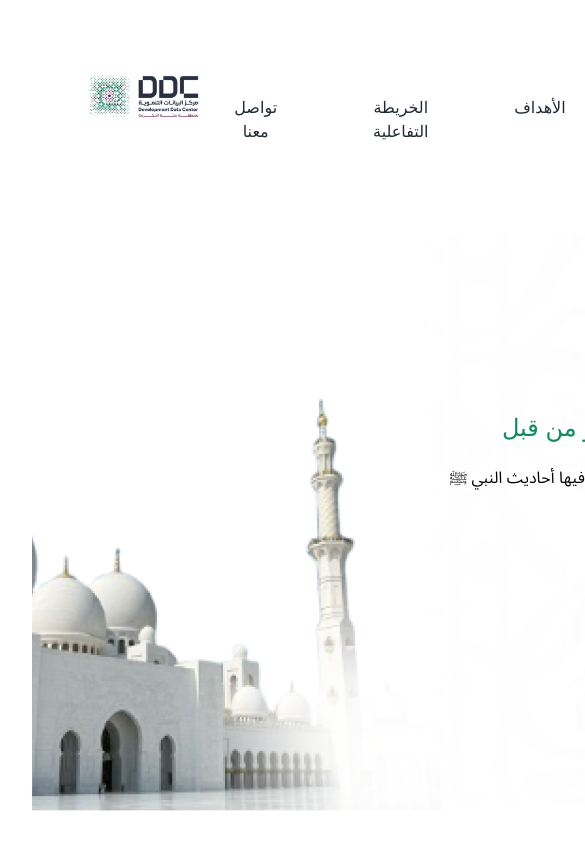
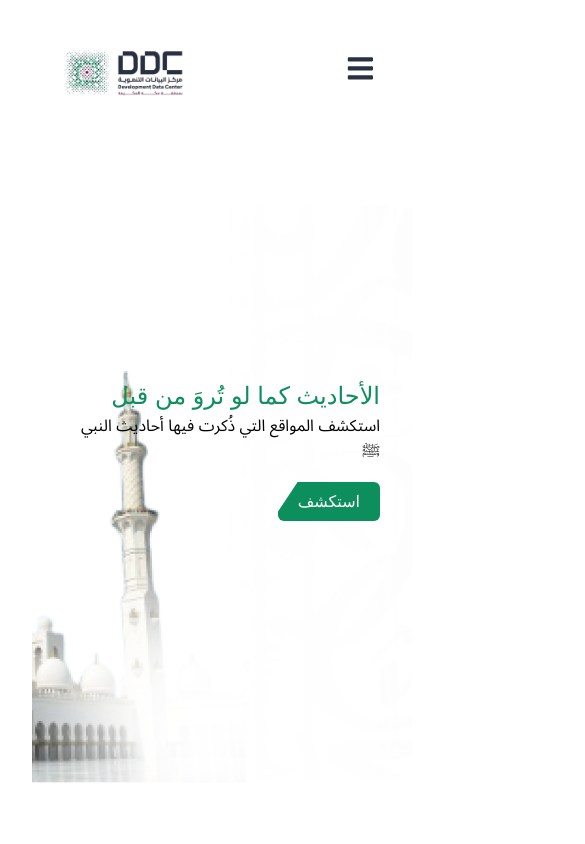
Before and after one commit to AsmaAlghamdi1/marwiyyat, a React (Vite) app: page / in a window 390 px wide. Shown: the top 844 px of the page, 585 px wide, since content can reach past the window. Built offline with nearby package versions, Linux system fonts and the light colour scheme.

Commit message:
change navbar and make it responsive

```diff
--- a/src/components/navbar.jsx
+++ b/src/components/navbar.jsx
@@ -1,38 +1,62 @@
 import React from "react";
 import logo from '../assets/ddclogo.png';
 import language from '../assets/blacklanguage.png';
-import { FiAlignJustify } from "react-icons/fi";
+import { FaBars,FaTimes } from "react-icons/fa";
 import '../CSS/navbar.css';
+import {useRef} from 'react'
 
 export const Navbar = () => {
+    const navRef=useRef();
+
+    const showNavbar=()=>{
+        navRef.current.classList.toggle("responsive_nav");
+    }
     return (
-        <nav>
-            <div className="navbar">
-                <div className="logo">
-                    <img src={logo} alt="DDC Logo" />
-                </div>
+        <header>
+            <img src={logo} alt="DDC LOGO" width={120} height={50}/>
+            <nav ref={navRef}>
 
-                <ul>
-                    <li>
-                        <a href="#home" className="hover:text-primary transition-colors">الرئيسية</a>
-                    </li>
-                    <li>
-                        <a href="#events" className="hover:text-primary transition-colors">الأهداف</a>
-                    </li>
-                    <li>
-                        <a href="#map" className="hover:text-primary transition-colors">الخريطة التفاعلية</a>
-                    </li>
-                    <li>
-                        <a href="#contact" className="hover:text-primary transition-colors">تواصل معنا</a>
-                    </li>
-                </ul>
+                <a href="/#">الرئيسية</a>
+                <a href="/#">الأهداف</a>
+                <a href="/#">الخريطة التفاعلية</a>
+                <a href="/#">تواصل معنا</a>
+                <span><img src={language} alt="language" width={20} height={20} /> English</span>
 
-                <div className="language">
-                    <span> English</span>
-                    <img src={language} alt="language" />
-                </div>
-            </div>
-        </nav>
+                <button className="nav-btn nav-close-btn" onClick={showNavbar}>
+                    <FaTimes/>
+                </button>
+            </nav>
+            <button className="nav-btn" onClick={showNavbar}>
+                <FaBars/>
+            </button>
+        </header>
+        // <nav>
+        //     <div className="navbar">
+        //         <div className="logo">
+        //             <img src={logo} alt="DDC Logo" />
+        //         </div>
+
+        //         <ul>
+        //             <li>
+        //                 <a href="#home" className="hover:text-primary transition-colors">الرئيسية</a>
+        //             </li>
+        //             <li>
+        //                 <a href="#events" className="hover:text-primary transition-colors">الأهداف</a>
+        //             </li>
+        //             <li>
+        //                 <a href="#map" className="hover:text-primary transition-colors">الخريطة التفاعلية</a>
+        //             </li>
+        //             <li>
+        //                 <a href="#contact" className="hover:text-primary transition-colors">تواصل معنا</a>
+        //             </li>
+        //         </ul>
+
+        //         <div className="language">
+        //             <span> English</span>
+        //             <img src={language} alt="language" />
+        //         </div>
+        //     </div>
+        // </nav>
 
 
 
--- a/src/css/navbar.css
+++ b/src/css/navbar.css
@@ -1,4 +1,4 @@
-nav {
+/* nav {
     width: 100%;
     height: 9vh;
     background-color: white;
@@ -56,7 +56,7 @@ span {
 
 .logo:hover{
     transform: scale(0.1);
-}
+} */
 
 /*
 .navbar {
@@ -163,3 +163,90 @@ span {
     display: none;
     cursor: pointer;
  } */
+
+*{
+    padding: 0;
+    margin: 0;
+    box-sizing: border-box ;
+    font-family: 'Lama Sans', sans-serif;
+}
+
+:root{
+    --mainColor:#ffffff;
+    --mailColorLight: #5767aa;
+    --secondaryColor:#0C8F5C;
+    --textColor:#293041;
+}
+
+header{
+    display: flex;
+    align-items: center;
+    justify-content: space-between;
+    height: 80px;
+    padding: 0 2rem;
+    background-color: var(--mainColor);
+    color: var(--textColor);
+
+}
+
+nav a{
+    margin: 0 2rem;
+    color: var(--textColor);
+    text-decoration: none;
+
+}
+nav a:hover{
+    color: var(--secondaryColor);
+}
+
+header .nav-btn{
+    padding: 5px;
+    cursor: pointer;
+    background: transparent;
+    border: none;
+    outline: none;
+    color: var(--textColor);
+    visibility: hidden;
+    opacity: 0;
+    font-size: 1.8rem;
+}
+
+@media only screen and (max-width: 1024px){
+    header .nav-btn{
+        visibility: visible;
+        opacity:1 ;
+    }
+    header nav{
+        position: fixed;
+        top: 0;
+        left: 0;
+        height: 100%;
+        width: 100%;
+        display: flex;
+        flex-direction: column;
+        align-items: center;
+        justify-content: center;
+        gap: 1.5rem;
+        background-color: var(--mainColor);
+        transition: 1s;
+        transform: translateY(-100vh);
+        z-index: 1000;
+    }
+
+    header .responsive_nav{
+        transform: none;
+    }
+
+    nav .nav-close-btn {
+        position: absolute;
+        top: 2rem;
+        right: 2rem;
+
+    }
+    nav a{
+        font-size: 1.5rem;
+    }
+    span{
+        font-size: 1.5rem;
+    }
+}
```
Also changed, not shown: src/assets/ddclogo.png.
